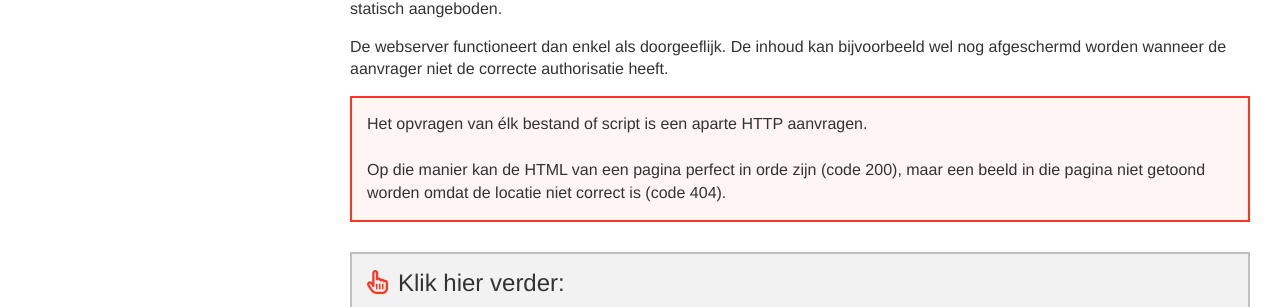
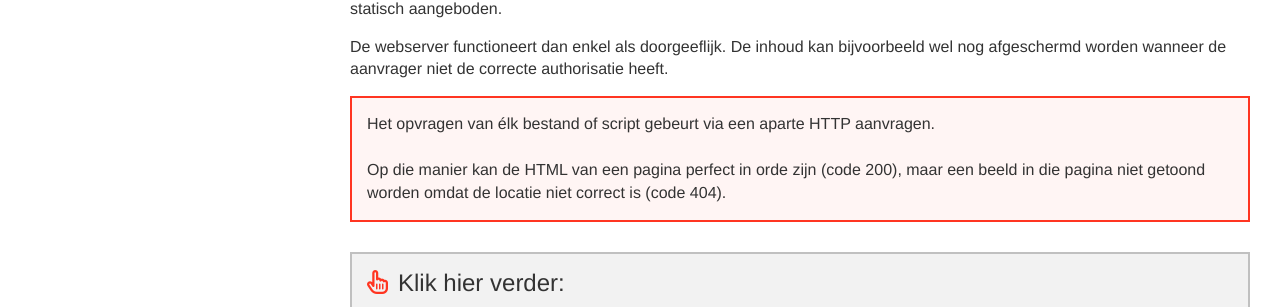
Before and after one commit to Syntra-Brussel/dynamische-webtechnieken, a Jekyll site: the page built from introductie/http-aanvraag.md, in a window 1280 px wide and 900 px high, scrolled down 3055 px. Shown: the part 396-703 px from the top of the window. Built offline with Jekyll 4.4.1, drawn with Linux system fonts in a browser that asks for light colours; nearby versions of some CDN libraries; a script that is not in the unit is left out.

Commit message:
Update http-aanvraag.md

```diff
--- a/introductie/http-aanvraag.md
+++ b/introductie/http-aanvraag.md
@@ -99,7 +99,7 @@ De CSS/JS, beelden en andere documenten die bij een aanvraag van dynamische inho
 De webserver functioneert dan enkel als doorgeeflijk. De inhoud kan bijvoorbeeld wel nog afgeschermd worden wanneer de aanvrager niet de correcte authorisatie heeft.
 
 <div class="highlight">
-Het opvragen van élk bestand of script is een aparte HTTP aanvragen.<br /><br />
+Het opvragen van élk bestand of script gebeurt via een aparte HTTP aanvragen.<br /><br />
 
 Op die manier kan de HTML van een pagina perfect in orde zijn (code 200), maar een beeld in die pagina niet getoond worden omdat de locatie niet correct is (code 404).
 </div>
```
